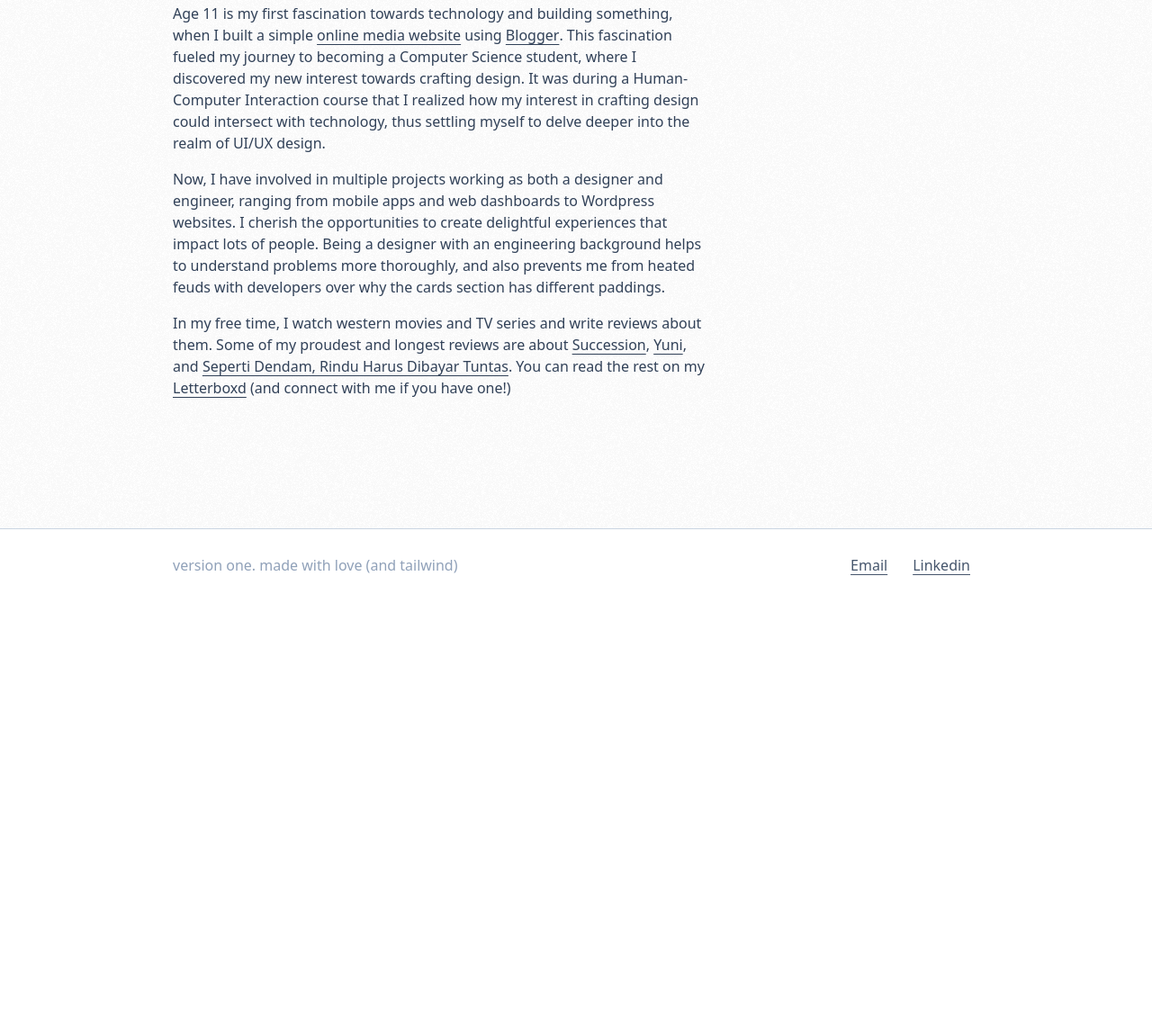
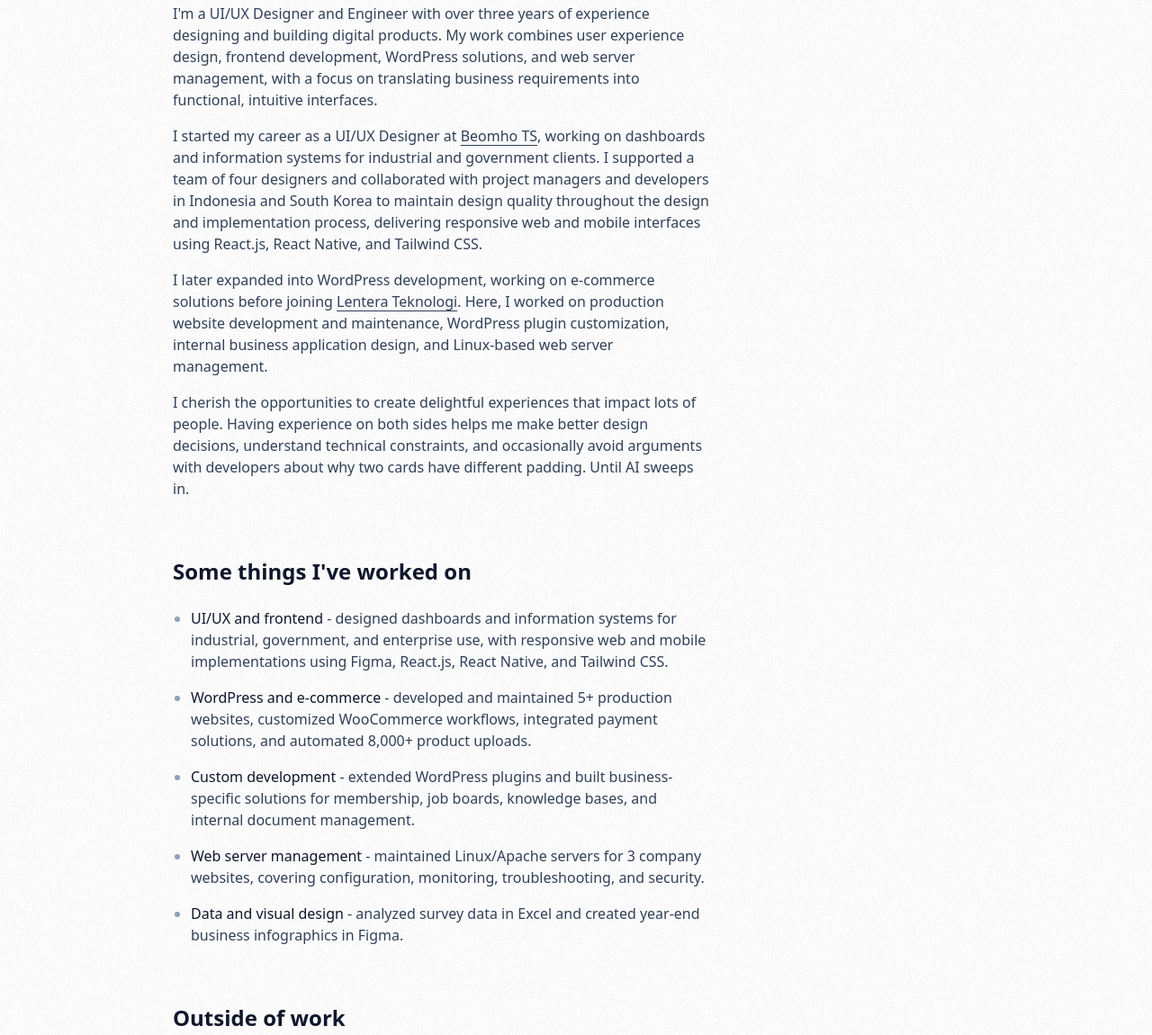
Before and after one commit to ffarras/porto-web, a website: page about/index.html in a window 1280 px wide. Shown: the part 535-1685 px from the top of the page at 90% size. Before the commit the page ends 1203 px from the top, so only its background shows below. Drawn offline with Linux system fonts and the light colour scheme; a web font is replaced by a local one.

Commit message:
update about page

```diff
--- a/about/index.html
+++ b/about/index.html
@@ -3,13 +3,13 @@
 <head>
     <title>About - Faishal Farras</title>
     <meta name="description"
-        content="Why has Faishal Farras decided to be a UI/UX Designer despite his computer science background?">
+        content="Faishal Farras is a UI/UX Designer and Engineer with 3+ years of experience in dashboards, frontend, and WordPress.">
 
     <meta property="og:url" content="https://mfaishalf.com/about">
     <meta property="og:type" content="website">
     <meta property="og:title" content="About - Faishal Farras">
     <meta property="og:description"
-        content="Why has Faishal Farras decided to be a UI/UX Designer despite his computer science background?">
+        content="Faishal Farras is a UI/UX Designer and Engineer with 3+ years of experience in dashboards, frontend, and WordPress.">
     <meta property="og:image" content="https://mfaishalf.com/resources/OG-Image.png">
 
     <meta name="twitter:card" content="summary_large_image">
@@ -17,7 +17,7 @@
     <meta property="twitter:url" content="https://mfaishalf.com/about">
     <meta name="twitter:title" content="About - Faishal Farras">
     <meta name="twitter:description"
-        content="Why has Faishal Farras decided to be a UI/UX Designer despite his computer science background?">
+        content="Faishal Farras is a UI/UX Designer and Engineer with 3+ years of experience in dashboards, frontend, and WordPress.">
     <meta name="twitter:image" content="https://mfaishalf.com/resources/OG-Image.png">
 
     <meta charset="UTF-8">
@@ -68,47 +68,100 @@
     </header>
 
     <main class="py-20 pt-16 px-8 md:px-24 md:pt-6 lg:px-36 xl:px-48 2xl:px-56 pb-28">
-        <h1 class="text-5xl font-semibold py-8 lg:py-12 text-slate-900 text-balance lg:leading-tight">A computer
-            science graduate. <br> Why UI/UX design?
+        <h1 class="text-5xl font-semibold py-8 lg:py-12 text-slate-900 text-balance lg:leading-tight">
+            Hey, I'm Faishal. <br> Where design and engineering meet.
         </h1>
+
         <section class="flex flex-col gap-8 py-8 w-full lg:w-2/3">
-            <img src="../resources/1672193209311.jpg" alt=""
-                class="size-2/3 xs:size-2/5 xl:size-1/4 rounded-xl">
+            <img src="../resources/1672193209311.jpg" alt="" class="size-2/3 xs:size-2/5 xl:size-1/4 rounded-xl">
             <div class="flex flex-col gap-6 md:gap-4 text-slate-700">
-                <p> Age 11 is my first fascination towards technology and building something, when I built a simple <a
-                        href="https://biarlebihpintar.blogspot.com/"
-                        class="hover:text-slate-900 font-medium underline underline-offset-4">online media website</a>
-                    using <a href="https://blogger.com/"
-                        class="hover:text-slate-900 font-medium underline underline-offset-4">Blogger</a>. This
-                    fascination fueled my journey to becoming a
-                    Computer
-                    Science student, where I discovered my new interest towards crafting design. It was during a
-                    Human-Computer
-                    Interaction course that I realized how my interest in crafting design could intersect with
-                    technology, thus
-                    settling myself to delve deeper into the realm of UI/UX design.</p>
-                <p> Now, I have involved in multiple projects working as both a designer and engineer, ranging from
-                    mobile apps and web dashboards to Wordpress websites. I cherish the opportunities to create
-                    delightful experiences that impact lots of
-                    people.
-                    Being
-                    a designer with an engineering background helps to understand problems more thoroughly, and also
-                    prevents me
-                    from heated feuds with developers over why the cards section has different paddings.</p>
-                <p> In my free time, I watch western movies and TV series and write reviews about them. Some of my
-                    proudest and
-                    longest reviews are about <a href="https://link.medium.com/ClWpnD74pHb"
-                        class="hover:text-slate-900 font-medium underline underline-offset-4">Succession</a>,
-                    <a href="https://link.medium.com/7QVxrDm5pHb "
-                        class="hover:text-slate-900 font-medium underline underline-offset-4">Yuni</a>, and <a
-                        href="https://link.medium.com/jQeddsr5pHb "
-                        class="hover:text-slate-900 font-medium underline underline-offset-4">Seperti Dendam, Rindu
-                        Harus Dibayar Tuntas</a>. You can read the
-                    rest on my <a href="https://letterboxd.com/mfaishalf"
-                        class="hover:text-slate-900 font-medium underline underline-offset-4">Letterboxd</a> (and
-                    connect with me if you have one!)
-                </p>
+                <p>I'm a UI/UX Designer and Engineer with over three years of experience designing and building digital
+                    products. My work combines user experience design, frontend development, WordPress solutions, and
+                    web
+                    server management, with a focus on translating business requirements into functional, intuitive
+                    interfaces.</p>
+                <p>I started my career as a UI/UX Designer at <a href="https://www.linkedin.com/company/pt-beomho-ts"
+                        class="hover:text-slate-900 font-medium underline underline-offset-4" target="_blank">Beomho
+                        TS</a>, working on dashboards and information systems for industrial and government
+                    clients. I supported a team of four designers and collaborated with project managers and developers
+                    in
+                    Indonesia and South Korea to maintain design quality throughout the design and
+                    implementation process, delivering responsive web and mobile interfaces using React.js, React
+                    Native,
+                    and Tailwind CSS.</p>
+                <p>I later expanded into WordPress development, working on e-commerce solutions before joining <a
+                        href="https://lenterateknologi.com/"
+                        class="hover:text-slate-900 font-medium underline underline-offset-4" target="_blank">Lentera
+                        Teknologi</a>. Here, I worked on production
+                    website development and maintenance, WordPress plugin customization, internal business application
+                    design, and Linux-based web server management.</p>
+                <p>I cherish the opportunities to create delightful experiences that impact lots of people. Having
+                    experience on both sides helps me
+                    make
+                    better design decisions, understand technical constraints, and occasionally avoid arguments with
+                    developers about why two cards have different padding. Until AI sweeps in.</p>
             </div>
+        </section>
+
+        <section class="flex flex-col gap-6 py-8 w-full lg:w-2/3">
+            <h2 class="text-2xl font-semibold text-slate-900">Some things I've worked on</h2>
+            <ul class="flex flex-col gap-6 md:gap-4 text-slate-700 list-disc pl-5 marker:text-slate-400">
+                <li><span class="font-medium text-slate-900">UI/UX and frontend</span> - designed dashboards and
+                    information systems for industrial, government, and enterprise use, with responsive web and mobile
+                    implementations using Figma, React.js, React Native, and Tailwind CSS.</li>
+                <li><span class="font-medium text-slate-900">WordPress and e-commerce</span> - developed and maintained
+                    5+
+                    production websites, customized WooCommerce workflows, integrated payment solutions, and automated
+                    8,000+ product uploads.</li>
+                <li><span class="font-medium text-slate-900">Custom development</span> - extended WordPress plugins and
+                    built business-specific solutions for membership, job boards, knowledge bases, and internal document
+                    management.</li>
+                <li><span class="font-medium text-slate-900">Web server management</span> - maintained Linux/Apache
+                    servers
+                    for 3 company websites, covering configuration, monitoring, troubleshooting, and security.</li>
+                <li><span class="font-medium text-slate-900">Data and visual design</span> - analyzed survey data in
+                    Excel
+                    and created year-end business infographics in Figma.</li>
+            </ul>
+        </section>
+
+        <section class="flex flex-col gap-6 py-8 w-full lg:w-2/3">
+            <h2 class="text-2xl font-semibold text-slate-900">Outside of work</h2>
+            <div class="flex flex-col gap-6 md:gap-4 text-slate-700">
+                <p>I enjoy running, from regular weekend runs to pushing for personal bests in half-marathon races
+                    (while still keeping it fun). In 2026, I've participated in five half-marathon races, with my
+                    current PB of 2:22:13 set at <a href="https://results.scorenow.co.id/myresults.aspx?CId=19723&RId=337&EId=1&AId=778414" class="hover:text-slate-900 font-medium underline underline-offset-4" target="_blank">Jakarta Running Festival 2026.</a></p>
+                <p>I also watch movies and TV series and write reviews about them on my <a
+                        href="https://letterboxd.com/mfaishalf/"
+                        class="hover:text-slate-900 font-medium underline underline-offset-4"
+                        target="_blank">Letterboxd</a>.</p>
+            </div>
+        </section>
+
+        <section class="flex flex-col gap-6 py-8 w-full lg:w-2/3">
+            <h2 class="text-2xl font-semibold text-slate-900">Tools I've worked with</h2>
+            <dl class="flex flex-col gap-6 md:gap-4 text-slate-700">
+                <div>
+                    <dt class="font-medium text-slate-900">Design</dt>
+                    <dd>Figma, Adobe Creative Suite</dd>
+                </div>
+                <div>
+                    <dt class="font-medium text-slate-900">Frontend</dt>
+                    <dd>HTML, CSS, JavaScript, React.js, React Native, Tailwind CSS, Bootstrap</dd>
+                </div>
+                <div>
+                    <dt class="font-medium text-slate-900">Web development</dt>
+                    <dd>WordPress, Elementor, WPBakery, WooCommerce, PHP</dd>
+                </div>
+                <div>
+                    <dt class="font-medium text-slate-900">Server and security</dt>
+                    <dd>Linux/Ubuntu, Apache, Fail2ban, Cloudflare</dd>
+                </div>
+                <div>
+                    <dt class="font-medium text-slate-900">Data and productivity</dt>
+                    <dd>Excel, Google Sheets, Git, GitHub, Notion</dd>
+                </div>
+            </dl>
         </section>
     </main>
 
@@ -124,7 +177,8 @@
                     href="https://linkedin.com/in/mfaishalf" target="_blank">Linkedin</a>
             </li>
         </ul>
-        <span class="text-slate-400 text-center text-pretty lg:order-first">version one. made with love (and tailwind)</span>
+        <span class="text-slate-400 text-center text-pretty lg:order-first">version one. made with love (and
+            tailwind)</span>
     </footer>
 </body>
 
```
Also changed, not shown: style/tailwind.css.
